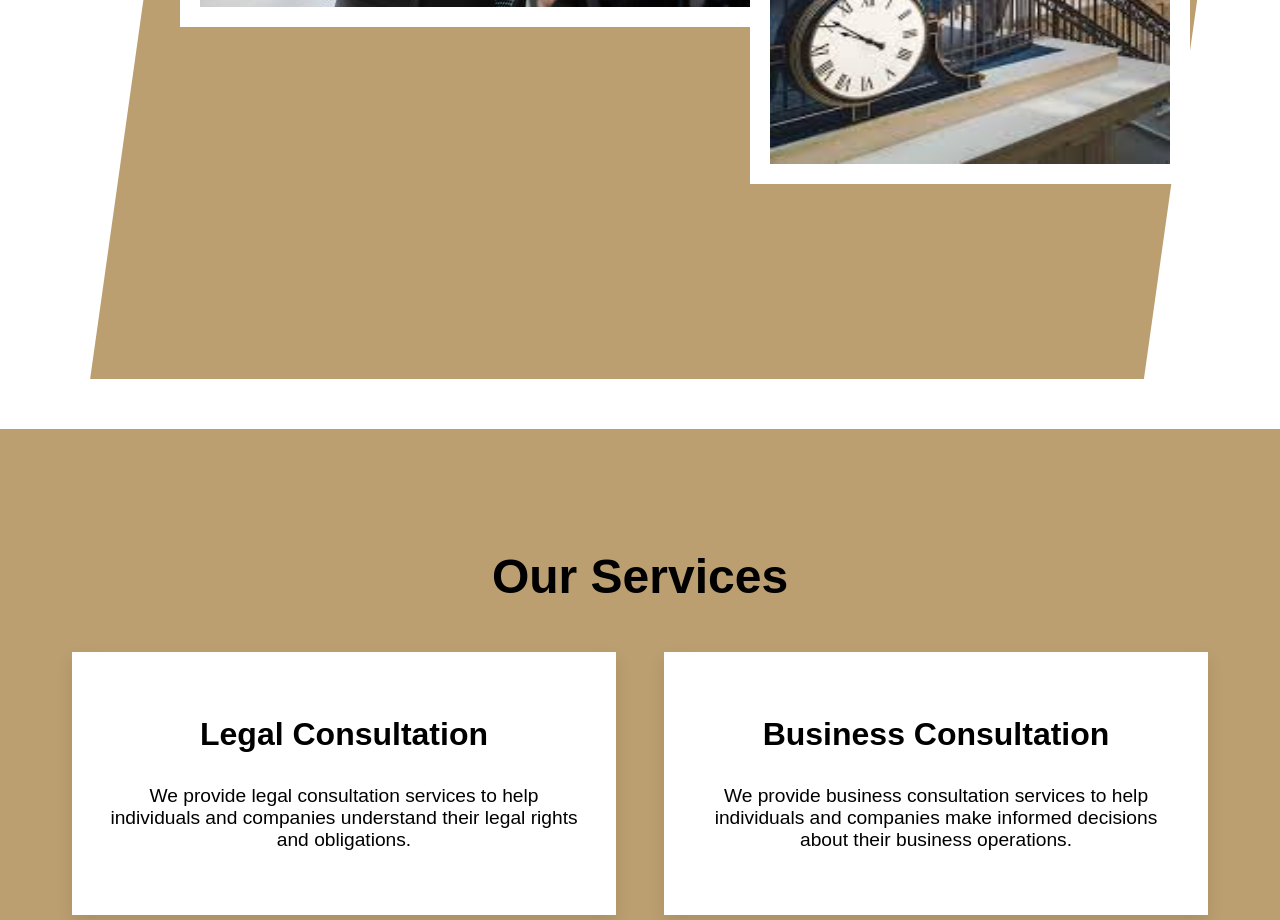
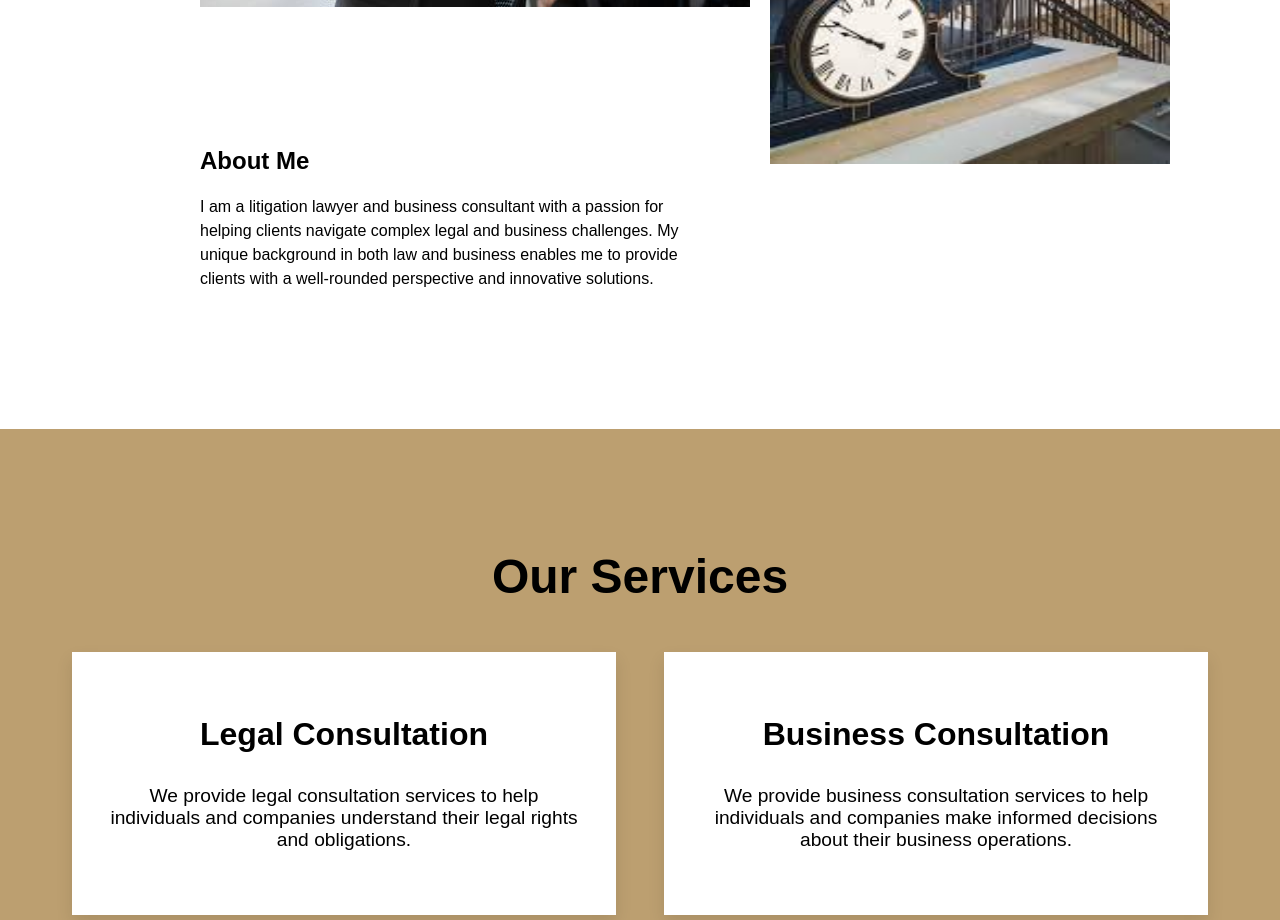
Before and after one commit to 28-png/react-project, a React (Create React App) app: page / in a window 1280 px wide. Shown: the part 980-1900 px from the top of the page. Built offline with nearby package versions, Linux system fonts and the light colour scheme.

Commit message:
updated css

```diff
--- a/src/components/AboutMe.css
+++ b/src/components/AboutMe.css
@@ -46,6 +46,7 @@
 }
 
 .about-me-text {
+  position: relative;
   width: 100%;
   max-width: 500px;
   margin-left: 200px;
@@ -53,7 +54,7 @@
   font-size: 20px;
   line-height: 1.5;
   margin-top: 5px;
-  z-index: 2;
+  /* z-index: 2; */
 }
 
 .about-me-text h2 {
--- a/src/components/AboutMe.js
+++ b/src/components/AboutMe.js
@@ -10,10 +10,10 @@ function AboutMe() {
         <img src={photo1} alt="Photo 1" className="photo1" />
         <img src={photo2} alt="Photo 2" className="photo2" />
       </div>
-      <div className="skew-container">
+      {/* <div className="skew-container">
         <div id="skew" />
         <div className="skew" />
-      </div>
+      </div> */}
       <div className="about-me-text">
         <h2>About Me</h2>
         <p>I am a litigation lawyer and business consultant with a passion for helping clients navigate complex legal and
```
